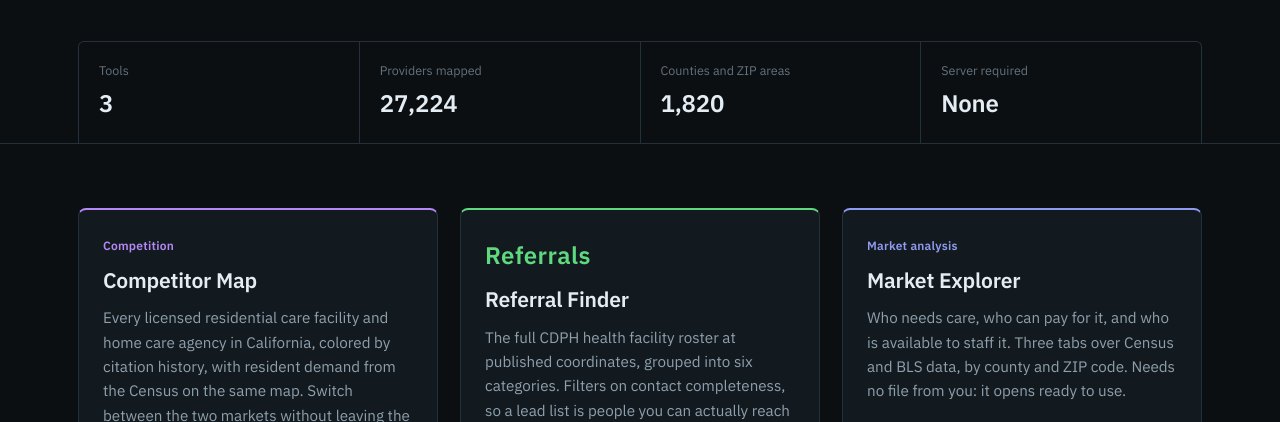
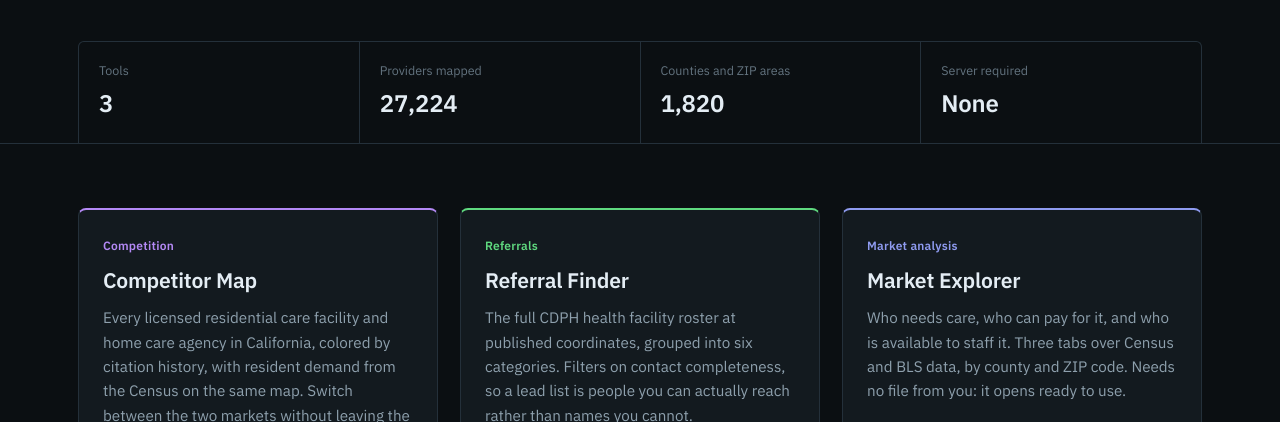
Before and after one commit to spencer-rogersai/spencer-rogersai.github.io, a plain HTML site: page index.html in a window 1280 px wide. Shown: the part 333-755 px from the top of the page. Drawn offline with Linux system fonts and the light colour scheme.

Commit message:
Remove inline styles from Referrals paragraph

```diff
--- a/index.html
+++ b/index.html
@@ -53,7 +53,7 @@
       </article>
 
       <article class="card" data-accent="green">
-        <p class="kicker" style="font-weight:bold; font-size: 1.5rem;">Referrals</p>
+        <p class="kicker">Referrals</p>
         <h2><a class="card-title" href="referral-finder.html">Referral Finder</a></h2>
         <p class="card-body">The full CDPH health facility roster at published coordinates, grouped into six categories. Filters on contact completeness, so a lead list is people you can actually reach rather than names you cannot.</p>
         <table class="spec">
```
